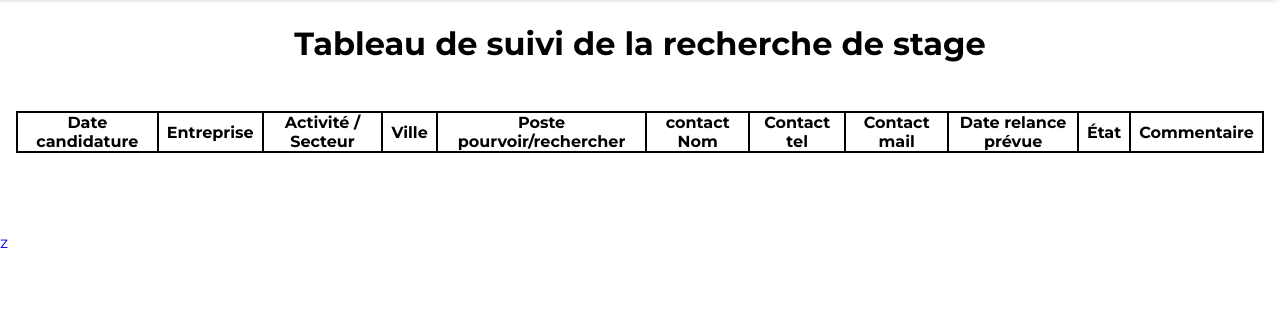
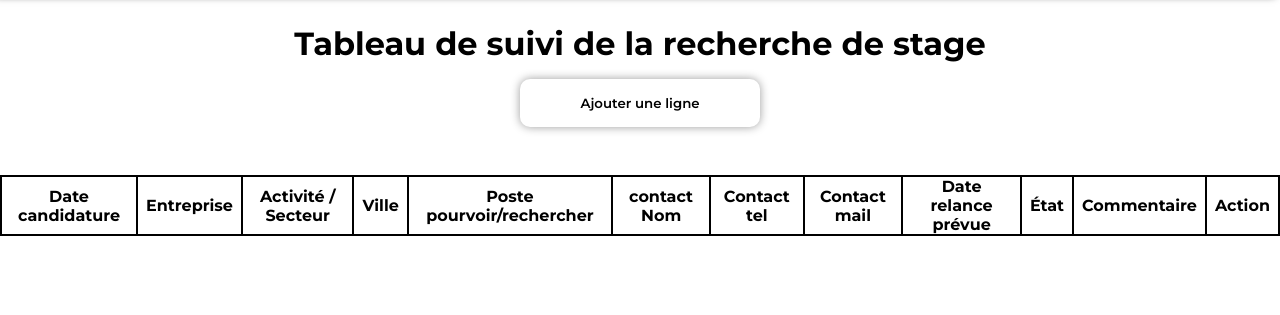
Before and after one commit to Enzobu/enzo-palermo.com, a PHP site: page /tableau-suivi-stage in a window 1280 px wide. Shown: the part 51-366 px from the top of the page. Run offline with PHP 8.4, Linux system fonts and the light colour scheme; data that the repository does not hold is empty; style sheets or scripts are compiled from the project's sources; some libraries are stand-ins or nearby versions.

Commit message:
toggle class for add line in table

```diff
--- /dev/null
+++ b/js/tableau_suivi_stage.js
@@ -0,0 +1,6 @@
+function ajouter (){
+    var element1 = document.getElementById("ligne-ajouter");
+    var element2 = document.getElementById("double-ligne");
+    element1.classList.toggle("ligne-ajouter");
+    element2.classList.toggle("ligne-ajouter");
+}
--- a/style/tableau_suivi_stage/tableau_suivi_stage.css
+++ b/style/tableau_suivi_stage/tableau_suivi_stage.css
@@ -9,17 +9,66 @@
   text-align: center;
   margin-top: 1.5rem;
 }
-.global-container table {
+.global-container .bouton-action {
+  width: 15rem;
+  margin-left: auto;
+  margin-right: auto;
+  margin-top: 1rem;
+  margin-bottom: 0rem;
+  padding: 1rem 0.5rem;
+  border: solid 0px;
+  border-radius: 10px;
+  background: rgb(255, 255, 255);
+  box-shadow: 0px 0px 10px #9c9c9c;
+  text-align: center;
+  transition: 0.25s;
+  color: #000;
+  font-weight: 600;
+}
+.global-container .bouton-action:hover {
+  transform: translateY(-4px);
+}
+.global-container .bouton-action:active {
+  background: rgb(242, 242, 242);
+}
+.global-container .global-tableau .tableau {
   border: solid 1px #000;
   border-spacing: 0;
-  margin-left: 1rem;
-  margin-right: 1rem;
+  margin-left: auto;
+  margin-right: auto;
   margin-top: 3rem;
   margin-bottom: 5rem;
+  max-width: 1600px;
 }
-.global-container table th, .global-container table td {
+.global-container .global-tableau .tableau .ligne-ajouter {
+  display: none;
+}
+.global-container .global-tableau .tableau th, .global-container .global-tableau .tableau td {
   border: solid 1px #000;
   padding: 0rem 0.5rem;
+}
+.global-container .global-tableau .tableau input {
+  width: 100%;
+  margin: 0.25rem;
+  border: solid 1px #c4c4c4;
+  border-radius: 5px;
+  height: 1.5rem;
+}
+.global-container .global-tableau .tableau input[type=submit] {
+  border: solid 0px;
+  border-radius: 10px;
+  background: rgba(255, 0, 0, 0.438);
+  box-shadow: 0px 0px 10px #9c9c9c;
+  text-align: center;
+  transition: 0.25s;
+  color: #000;
+  font-weight: 600;
+}
+.global-container .global-tableau .tableau input[type=submit]:hover {
+  transform: translateY(-4px);
+}
+.global-container .global-tableau .tableau input[type=submit]:active {
+  background: rgb(242, 242, 242);
 }
 
 @media only screen and (max-width: 1200px) {
--- a/style/tableau_suivi_stage/tableau_suivi_stage.scss
+++ b/style/tableau_suivi_stage/tableau_suivi_stage.scss
@@ -10,20 +10,82 @@
         margin-top: 1.5rem;
     }
 
-    & table {
+    & .bouton-action {
+        width: 15rem;
+        margin-left: auto;
+        margin-right: auto;
+        margin-top: 1rem;
+        margin-bottom: 0rem;
+        padding: 1rem .5rem;
+        border: solid 0px;
+        border-radius: 10px;
+        background: rgb(255, 255, 255);
+        box-shadow: 0px 0px 10px #9c9c9c;
+        text-align: center;
+        transition: .25s;
+        color: #000;
+        font-weight: 600;
+
+        &:hover {
+            transform: translateY(-4px);
+        }
+
+        &:active {
+            background: rgb(242, 242, 242);
+        }
+    }
+
+    & .global-tableau {
+
+        & .tableau {
             border: solid 1px #000;
             border-spacing: 0;
-        margin-left: 1rem;
-        margin-right: 1rem;
+            margin-left: auto;
+            margin-right: auto;
             margin-top: 3rem;
             margin-bottom: 5rem;
+            max-width: 1600px;
+
+            & .ligne-ajouter {
+                display: none;
+            }
 
             & th, & td{
                 border: solid 1px #000;
                 padding: 0rem .5rem;
             }
+
+            & input {
+                width: 100%;
+                margin: .25rem;
+                border: solid 1px #c4c4c4;
+                border-radius: 5px;
+                height: 1.5rem;
+            }
+
+            & input[type='submit'] {
+                border: solid 0px;
+                border-radius: 10px;
+                background: rgba(255, 0, 0, 0.438);
+                box-shadow: 0px 0px 10px #9c9c9c;
+                text-align: center;
+                transition: .25s;
+                color: #000;
+                font-weight: 600;
+
+                &:hover {
+                    transform: translateY(-4px);
+                }
+
+                &:active {
+                    background: rgb(242, 242, 242);
                 }
             }
+        }
+    }
+}
+
+
 
 @media only screen and (max-width: 1200px) {
     .global-container {
--- a/tableau-suivi-stage/index.php
+++ b/tableau-suivi-stage/index.php
@@ -8,6 +8,7 @@
     <title>Accueil - Enzo Palermo</title>
 </head>
 <body>
+    <script src="/js\tableau_suivi_stage.js"></script>
     <header class="header">
         <?php include('../php/navbar.php'); ?>
     </header>
@@ -16,7 +17,8 @@
         <div class="title">
             <h1>Tableau de suivi de la recherche de stage</h1>
         </div>
-        <div class="tableau">
+        <button class="bouton-action" onclick="ajouter();">Ajouter une ligne</button>
+        <div class="global-tableau">
 
             <?php
                 $sql = "SELECT * FROM `tableau-recherche-stage` ORDER BY `id` ASC";
@@ -24,7 +26,37 @@
                 $stage = $requete->fetchAll();
             ?>
 
-            <table>
+
+            <table class="tableau">
+                <tr class="ligne-ajouter" id="ligne-ajouter">
+                    <form action="/tableau-suivi-stage/index.php" method="GET"></form>
+                    <td> <input type="date" name="date_candid"> </td>
+                    <td> <input type="text" name="entreprise"> </td>
+                    <td> <input type="text" name="activite_secteur"> </td>
+                    <td> <input type="text" name="ville"> </td>
+                    <td> <input type="text" name="poste"> </td>
+                    <td> <input type="text" name="contact_nom"> </td>
+                    <td> <input type="number" name="contact_tel"> </td>
+                    <td> <input type="mail" name="contact_mail"> </td>
+                    <td> <input type="date" name="date_relance"> </td>
+                    <td> <input type="text" name="etat"> </td>
+                    <td> <input type="text" name="commentaire"> </td>
+                    <td> <input type="submit" value="Ajouter"> </td>
+                </tr>
+                <tr class="ligne-ajouter" id="double-ligne">
+                    <td></td>
+                    <td></td>
+                    <td></td>
+                    <td></td>
+                    <td></td>
+                    <td></td>
+                    <td></td>
+                    <td></td>
+                    <td></td>
+                    <td></td>
+                    <td></td>
+                    <td></td>
+                </tr>
                 <tr>
                     <th>Date candidature</th>
                     <th>Entreprise</td>
@@ -37,6 +69,7 @@
                     <th>Date relance prévue</td>
                     <th>État</td>
                     <th>Commentaire</td>
+                    <th>Action</td>
                 </tr>
                 <?php foreach ($stage as $stages){ ?>
                 <tr>
@@ -51,12 +84,11 @@
                     <td> <?php echo $stages['date_relance']; ?> </td>
                     <td> <?php echo $stages['etat']; ?> </td>
                     <td> <?php echo $stages['commentaire']; ?> </td>
+                    <td> action </td>
                 </tr>
                 <?php } ?>
             </table>
         </div>
     </div>
-
-    <a href="/tableau-suivi-stage/modifier.php">z</a>
 </body>
 </html>
```
Also changed, not shown: 1 other file. Lines whose indentation alone changed are shown as unchanged.
